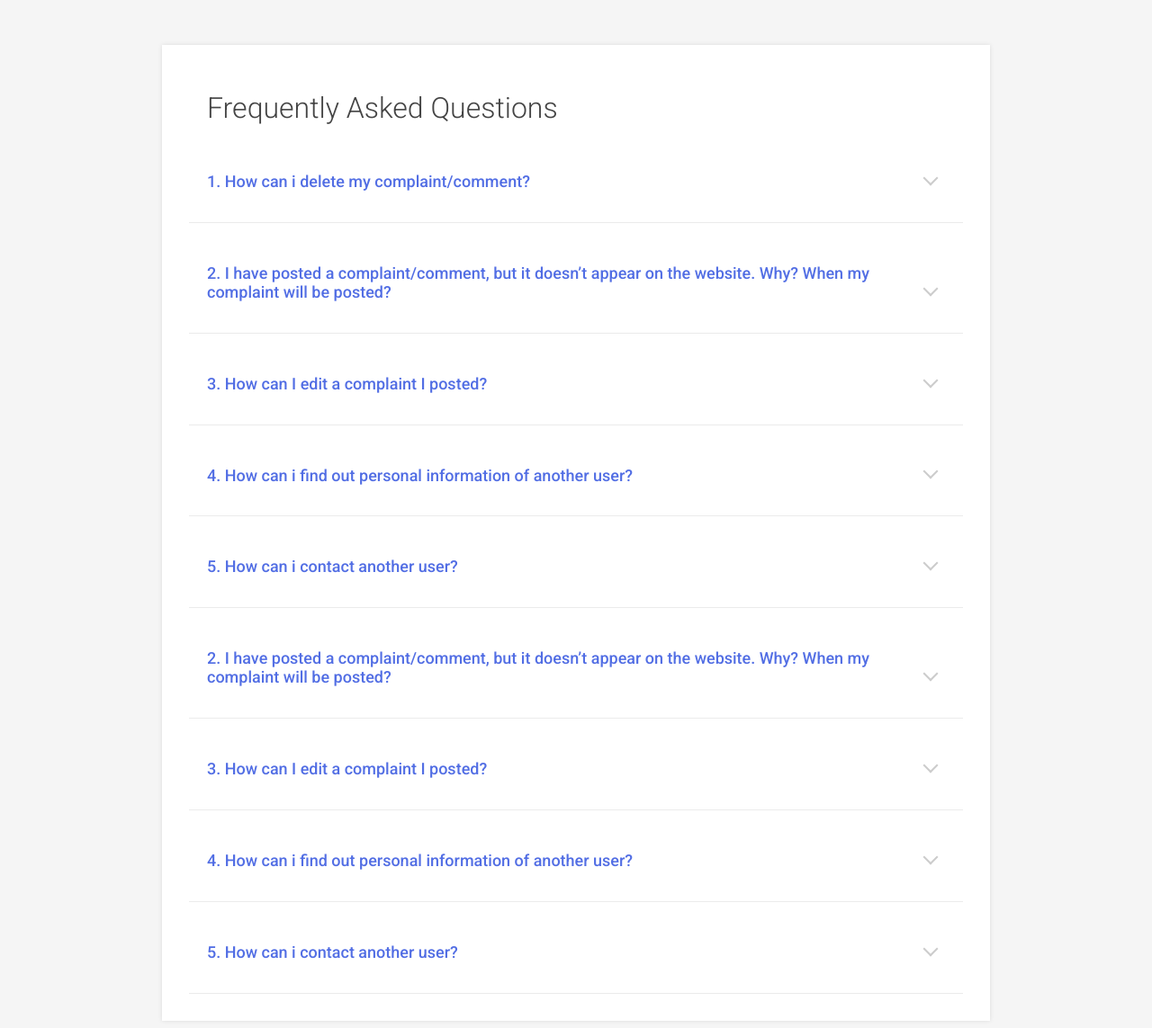
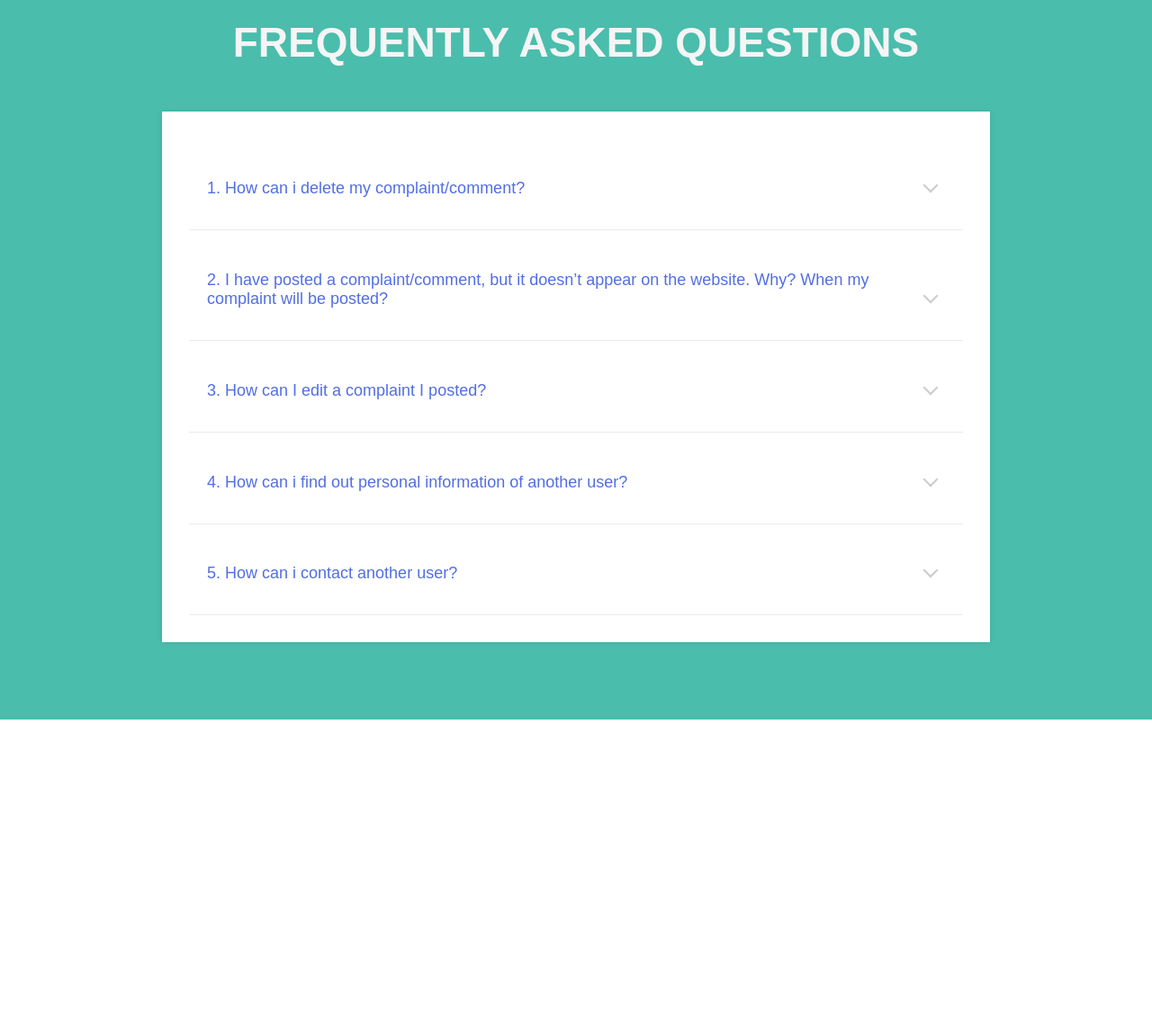
Before and after one commit to Medicyl/MedEasy, a PHP site: page /HTML/FAQ.html in a window 1280 px wide. Shown: the whole page at 90% size. After the commit the page ends 800 px from the top, so only its background shows below. Run offline with PHP 8.4, Linux system fonts and the light colour scheme; some libraries are stand-ins or nearby versions.

Commit message:
enhanced

```diff
--- a/CSS/Checkout.css
+++ b/CSS/Checkout.css
@@ -60,8 +60,8 @@ label {
 }
 
 .btn {
-  background-color: #4CAF50;
-  color: white;
+  background-color: #fc4a1a;
+  color: #fff;
   padding: 12px;
   margin: 10px 0;
   border: none;
@@ -72,7 +72,7 @@ label {
 }
 
 .btn:hover {
-  background-color: #45a049;
+  background-color: #fc1919;
 }
 
 a {
--- a/CSS/EditProfile.css
+++ b/CSS/EditProfile.css
@@ -1,6 +1,5 @@
 body{
  background:rgba(74, 189, 172,1) !important;
- background-size: 100%;
 }
 
 h2{
@@ -20,6 +19,10 @@ h2{
     background-color: #fc4a1a;
     color: #fff;
 }
+.but1:hover {
+  background-color: #fc1919;
+}
+
 img {
 	display: block;
     margin-left: auto;
--- a/CSS/FAQ.css
+++ b/CSS/FAQ.css
@@ -1,8 +1,6 @@
-@import url(https://fonts.googleapis.com/css?family=Roboto:400,300,500);
 body{
-  font-family: 'Roboto', sans-serif;
-  background-color:#f5f5f5;
-  color:#444;
+  font-family:sans-serif;
+   background:rgba(74, 189, 172,1) !important;
 }
 main{
   display:block;
@@ -16,11 +14,14 @@ main{
   margin-top:50px;
   box-shadow:0px 0px 5px rgba(0,0,0,0.1);
 }
-h1{
-  padding-left:20px;
-  padding-right:20px;
-  font-size:32px;
-  font-weight:300;
+h1 {
+  margin-top: 20px;
+  color: whitesmoke;
+  font-family:sans-serif;
+  font-size: 46px;
+  font-weight: 900;
+  text-transform: uppercase;
+
 }
 .topic{
   padding:20px;
@@ -58,9 +59,6 @@ h1{
   padding-right:20px;
 }
 .faq-t{
-  -moz-transform: rotate(-45deg);
-  -ms-transform: rotate(-45deg);
-  -webkit-transform: rotate(-45deg);
   transform: rotate(-45deg);
   display: inline-block;
   float:right;
@@ -76,9 +74,6 @@ h1{
 }
 .faq-o{
   top:-50px;
-   -moz-transform: rotate(-224deg);
-  -ms-transform: rotate(-224deg);
-  -webkit-transform: rotate(-224deg);
   transform: rotate(-224deg);
 }
 @media only screen and (max-width: 480px) {
--- a/HTML/EditProfile.html
+++ b/HTML/EditProfile.html
@@ -2,6 +2,7 @@
 <html>
 <head>
 	<meta charset="utf-8">
+	<meta name="viewport" content="width=device-width, initial-scale=1">
 	<link rel="stylesheet" type="text/css" href="../CSS/EditProfile.css">
 	<link rel="stylesheet" href="https://stackpath.bootstrapcdn.com/bootstrap/4.1.3/css/bootstrap.min.css" integrity="sha384-MCw98/SFnGE8fJT3GXwEOngsV7Zt27NXFoaoApmYm81iuXoPkFOJwJ8ERdknLPMO" crossorigin="anonymous">
 	<script src="https://code.jquery.com/jquery-3.2.1.slim.min.js" integrity="sha384-KJ3o2DKtIkvYIK3UENzmM7KCkRr/rE9/Qpg6aAZGJwFDMVNA/GpGFF93hXpG5KkN" crossorigin="anonymous"></script>
--- a/HTML/FAQ.html
+++ b/HTML/FAQ.html
@@ -8,40 +8,12 @@
 	<script src="http://ajax.googleapis.com/ajax/libs/jquery/1.7.1/jquery.min.js" type="text/javascript"></script>
 </head>
 <body>
+  <h1 align="center">Frequently Asked Questions</h1>
 	<main>
-  <h1>Frequently Asked Questions</h1>
   <div class="topic">
     <div class="open">
       <h2 class="question">1. How can i delete my complaint/comment?</h2>
       <span class="faq-t"></span>
-    </div>
-    <p class="answer">Lorem ipsum dolor sit amet, consectetur adipiscing elit, sed do eiusmod tempor incididunt ut labore et dolore magna aliqua. Ut enim ad minim veniam, quis nostrud exercitation ullamco laboris nisi ut aliquip ex ea commodo consequat. Duis aute irure dolor in reprehenderit in voluptate velit esse cillum dolore eu fugiat nulla pariatur. Excepteur sint occaecat cupidatat non proident, sunt in culpa qui officia deserunt mollit anim id est laborum.</p>
-  </div>
-  <div class="topic">
-    <div class="open">
-    <h2 class="question">2. I have posted a complaint/comment, but it doesn’t appear on the website. Why? When my complaint will be posted?
-</h2><span class="faq-t"></span>
-    </div>
-    <p class="answer">Lorem ipsum dolor sit amet, consectetur adipiscing elit, sed do eiusmod tempor incididunt ut labore et dolore magna aliqua. Ut enim ad minim veniam, quis nostrud exercitation ullamco laboris nisi ut aliquip ex ea commodo consequat. Duis aute irure dolor in reprehenderit in voluptate velit esse cillum dolore eu fugiat nulla pariatur. Excepteur sint occaecat cupidatat non proident, sunt in culpa qui officia deserunt mollit anim id est laborum.</p>
-  </div>
-  <div class="topic">
-    <div class="open">
-    <h2 class="question">3. How can I edit a complaint I posted?
-</h2><span class="faq-t"></span>
-    </div>
-    <p class="answer">Lorem ipsum dolor sit amet, consectetur adipiscing elit, sed do eiusmod tempor incididunt ut labore et dolore magna aliqua. Ut enim ad minim veniam, quis nostrud exercitation ullamco laboris nisi ut aliquip ex ea commodo consequat. Duis aute irure dolor in reprehenderit in voluptate velit esse cillum dolore eu fugiat nulla pariatur. Excepteur sint occaecat cupidatat non proident, sunt in culpa qui officia deserunt mollit anim id est laborum.</p>
-  </div>
-  <div class="topic">
-    <div class="open">
-    <h2 class="question">4. How can i find out personal information of another user?
-</h2><span class="faq-t"></span>
-    </div>
-    <p class="answer">Lorem ipsum dolor sit amet, consectetur adipiscing elit, sed do eiusmod tempor incididunt ut labore et dolore magna aliqua. Ut enim ad minim veniam, quis nostrud exercitation ullamco laboris nisi ut aliquip ex ea commodo consequat. Duis aute irure dolor in reprehenderit in voluptate velit esse cillum dolore eu fugiat nulla pariatur. Excepteur sint occaecat cupidatat non proident, sunt in culpa qui officia deserunt mollit anim id est laborum.</p>
-  </div>
-  <div class="topic">
-    <div class="open">
-    <h2 class="question">5. How can i contact another user?
-</h2><span class="faq-t"></span>
     </div>
     <p class="answer">Lorem ipsum dolor sit amet, consectetur adipiscing elit, sed do eiusmod tempor incididunt ut labore et dolore magna aliqua. Ut enim ad minim veniam, quis nostrud exercitation ullamco laboris nisi ut aliquip ex ea commodo consequat. Duis aute irure dolor in reprehenderit in voluptate velit esse cillum dolore eu fugiat nulla pariatur. Excepteur sint occaecat cupidatat non proident, sunt in culpa qui officia deserunt mollit anim id est laborum.</p>
   </div>
```
Also changed, not shown: CSS/About.css (+2 -8 lines), HTML/About.html (+0 -31 lines).
